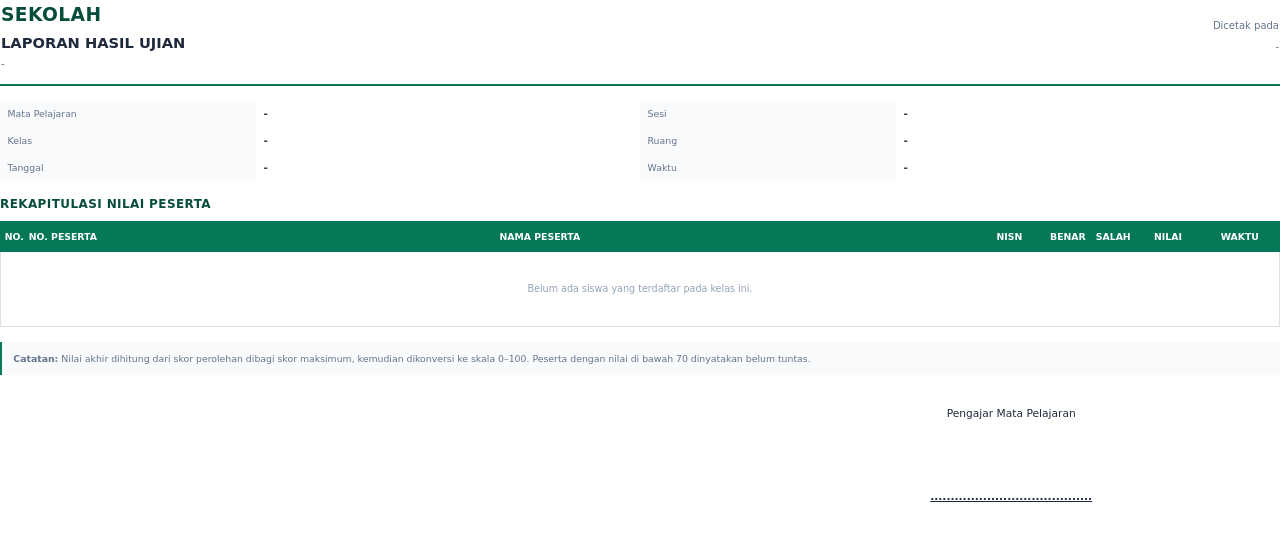
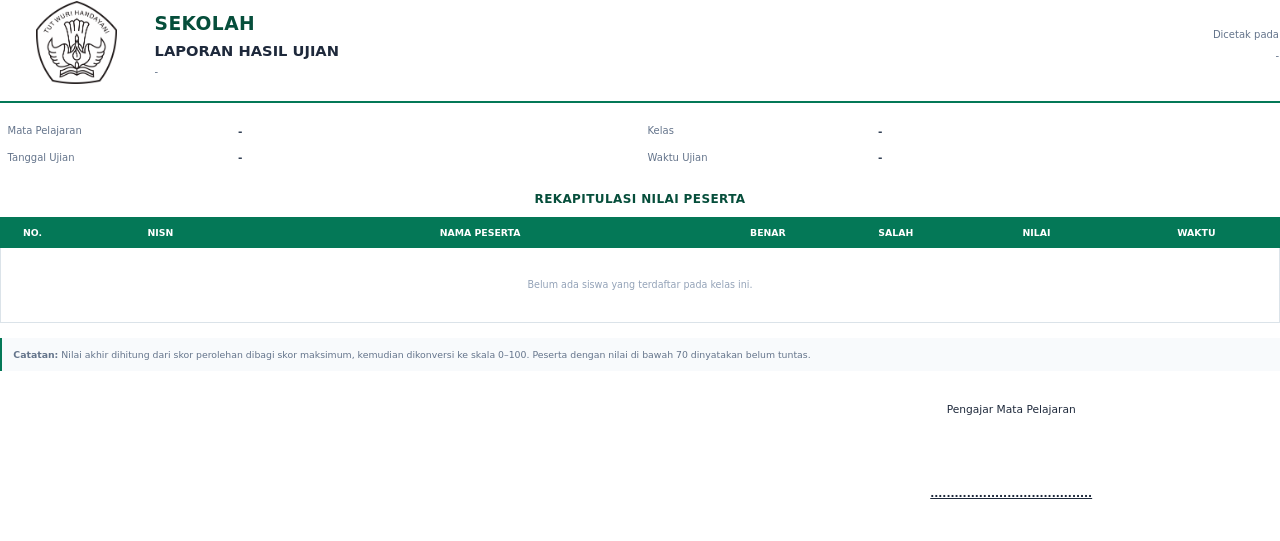
Before and after one commit to doeyekh/cbt-laravel-inertia-react, a Laravel app: template resources/views/reports/pdf.blade.php in a window 1280 px wide. Shown: the top 541 px of the page. Run offline with Laravel 12, Linux system fonts and the light colour scheme; the template is opened without the code that fills it, so the values that code supplies are empty.

Commit message:
Perubahan Cetak Laporan

```diff
--- a/docker-compose.prod.yml
+++ b/docker-compose.prod.yml
@@ -66,6 +66,7 @@ services:
       - "80:80"
     volumes:
       - ./public:/var/www/html/public:ro
+      - ./storage:/var/www/html/storage:ro
       - ./nginx.prod.conf:/etc/nginx/conf.d/default.conf:ro
 
 volumes:
--- a/resources/views/reports/pdf.blade.php
+++ b/resources/views/reports/pdf.blade.php
@@ -4,12 +4,12 @@
 
 <head>
     <meta charset="utf-8">
-    <title>Laporan Ujian {{ $schedule['name'] }}</title>
+    <title>Laporan Ujian {{ $schedule['name'] ?? '' }}</title>
 
     <style>
         @page {
             size: A4 portrait;
-            margin: 10mm 10mm 16mm 10mm;
+            margin: 10mm 10mm 16mm;
         }
 
         * {
@@ -34,13 +34,28 @@
             margin: 0;
         }
 
-        /* HEADER */
+        /* ========================================
+           HEADER
+        ======================================== */
+
         .header {
             margin-bottom: 3mm;
         }
 
         .header td {
             vertical-align: middle;
+        }
+
+        .header-logo {
+            width: 12%;
+            text-align: center;
+            vertical-align: middle;
+        }
+
+        .school-logo {
+            width: 22mm;
+            height: 22mm;
+            object-fit: contain;
         }
 
         .school-name {
@@ -66,6 +81,7 @@
         }
 
         .header-meta {
+            width: 35%;
             text-align: right;
             font-size: 7.5pt;
             line-height: 1.7;
@@ -81,33 +97,38 @@
             margin: 2mm 0 4mm;
         }
 
-        /* INFORMASI UJIAN */
+        /* ========================================
+           INFORMASI UJIAN
+        ======================================== */
+
         .info-table {
-            margin-bottom: 4mm;
+            margin-bottom: 5mm;
         }
 
         .info-table td {
             padding: 1.5mm 2mm;
-            /* border: 0.5pt solid #e2e8f0; */
             vertical-align: middle;
         }
 
         .info-label {
-            width: 20%;
-            background: #f8fafc;
+            width: 18%;
             color: #64748b;
-            font-size: 7pt;
+            font-size: 7.5pt;
         }
 
         .info-value {
-            width: 30%;
+            width: 32%;
             font-weight: bold;
             color: #334155;
         }
 
-        /* RINGKASAN */
+        /* ========================================
+           JUDUL BAGIAN
+        ======================================== */
+
         .section-title {
-            margin-bottom: 2mm;
+            margin-bottom: 2.5mm;
+            text-align: center;
             font-size: 9pt;
             font-weight: bold;
             color: #064e3b;
@@ -211,11 +208,12 @@
             border-left: 2pt solid #047857;
             color: #64748b;
             font-size: 7pt;
+            page-break-inside: avoid;
         }
 
-        .footer-space {
-            height: 3mm;
-        }
+        /* ========================================
+           TANDA TANGAN
+        ======================================== */
 
         .signature {
             margin-top: 8mm;
@@ -225,6 +223,7 @@
         .signature-block {
             width: 42%;
             text-align: center;
+            vertical-align: top;
         }
 
         .signature-space {
@@ -257,19 +257,23 @@
             ($schedule['open_time'] ?? '') . ' - ' . ($schedule['close_time'] ?? ''),
             ' -'
         );
-
-        $participantCount = $summary['participant_count'] ?? 0;
-        $completedCount = $summary['completed_count'] ?? 0;
-        $average = $summary['average_percentage'] ?? null;
-        $highest = $summary['highest_percentage'] ?? null;
-        $lowest = $summary['lowest_percentage'] ?? null;
-        $passPercentage = $summary['pass_percentage'] ?? null;
     @endphp
 
-    {{-- HEADER --}}
+    {{-- ========================================
+         HEADER LAPORAN
+    ======================================== --}}
+
     <table class="header">
         <tr>
-            <td width="65%">
+            <td width="12%" class="header-logo">
+                <img
+                    src="{{ public_path('img/logo.png') }}"
+                    alt="Logo Sekolah"
+                    class="school-logo"
+                >
+            </td>
+
+            <td width="53%">
                 <p class="school-name">
                     {{ $schedule['school'] ?? 'Sekolah' }}
                 </p>
@@ -301,69 +309,70 @@
 
     <div class="divider"></div>
 
+    {{-- ========================================
+         INFORMASI UJIAN
+    ======================================== --}}
 
     <table class="info-table">
         <tr>
             <td class="info-label">Mata Pelajaran</td>
-            <td class="info-value">{{ $schedule['subject'] ?? '-' }}</td>
+            <td class="info-value">
+                {{ $schedule['subject'] ?? '-' }}
+            </td>
 
-            <td class="info-label">Sesi</td>
-            <td class="info-value">{{ $schedule['session'] ?? '-' }}</td>
+            <td class="info-label">Kelas</td>
+            <td class="info-value">
+                {{ $schedule['class'] ?? '-' }}
+            </td>
         </tr>
 
         <tr>
-            <td class="info-label">Kelas</td>
-            <td class="info-value">{{ $schedule['class'] ?? '-' }}</td>
+            <td class="info-label">Tanggal Ujian</td>
+            <td class="info-value">
+                {{ $examDate }}
+            </td>
 
-            <td class="info-label">Ruang</td>
-            <td class="info-value">{{ $schedule['room'] ?? '-' }}</td>
-        </tr>
-
-        <tr>
-            <td class="info-label">Tanggal</td>
-            <td class="info-value">{{ $examDate }}</td>
-
-            <td class="info-label">Waktu</td>
+            <td class="info-label">Waktu Ujian</td>
             <td class="info-value">
-                {{ $timeRange !== '' ? $timeRange : '-' }}
+                {{ $timeRange ?: '-' }}
             </td>
         </tr>
     </table>
 
+    {{-- ========================================
+         REKAPITULASI NILAI PESERTA
+    ======================================== --}}
 
-
-    {{-- REKAP PESERTA --}}
-    <h2 class="section-title">Rekapitulasi Nilai Peserta</h2>
+    <h2 class="section-title">
+        Rekapitulasi Nilai Peserta
+    </h2>
 
     <table class="data-table">
         <thead>
             <tr>
-                <th style="width: 5mm;">No.</th>
-                <th style="width: 23mm;">No. Peserta</th>
-                <th>Nama Peserta</th>
-                <th style="width: 19mm;">NISN</th>
-                <th style="width: 12mm;">Benar</th>
-                <th style="width: 12mm;">Salah</th>
-                <th style="width: 17mm;">Nilai</th>
-                <th style="width: 21mm;">Waktu</th>
+                <th width="5%">No.</th>
+                <th width="15%">NISN</th>
+                <th width="35%">Nama Peserta</th>
+                <th width="10%">Benar</th>
+                <th width="10%">Salah</th>
+                <th width="12%">Nilai</th>
+                <th width="13%">Waktu</th>
             </tr>
         </thead>
 
         <tbody>
             @forelse ($participants as $index => $participant)
                 <tr>
-                    <td class="text-center">{{ $index + 1 }}</td>
+                    <td class="text-center">
+                        {{ $index + 1 }}
+                    </td>
 
                     <td class="text-center">
-                        {{ $participant['participant_number'] ?? '-' }}
+                        {{ $participant['nisn'] ?? '-' }}
                     </td>
 
                     <td class="participant-name">
                         {{ $participant['name'] ?? '-' }}
-                    </td>
-
-                    <td class="text-center">
-                        {{ $participant['nisn'] ?? '-' }}
                     </td>
 
                     <td class="text-center">
@@ -379,12 +388,12 @@
                     </td>
 
                     <td class="text-center">
-                        {{ $minutes($participant['time_spent_seconds'] ?? 0) }}
+                        {{ $minutes($participant['time_spent_seconds'] ?? null) }}
                     </td>
                 </tr>
             @empty
                 <tr>
-                    <td colspan="8" class="empty-row">
+                    <td colspan="7" class="empty-row">
                         Belum ada siswa yang terdaftar pada kelas ini.
                     </td>
                 </tr>
@@ -392,7 +401,10 @@
         </tbody>
     </table>
 
-    {{-- CATATAN --}}
+    {{-- ========================================
+         CATATAN
+    ======================================== --}}
+
     <div class="note">
         <strong>Catatan:</strong>
         Nilai akhir dihitung dari skor perolehan dibagi skor maksimum,
@@ -400,12 +412,19 @@
         Peserta dengan nilai di bawah 70 dinyatakan belum tuntas.
     </div>
 
+    {{-- ========================================
+         TANDA TANGAN
+    ======================================== --}}
+
     <table class="signature">
         <tr>
             <td width="58%"></td>
+
             <td class="signature-block">
                 <p>Pengajar Mata Pelajaran</p>
+
                 <div class="signature-space"></div>
+
                 <p class="signature-name">
                     {{ $schedule['teacher'] ?? '........................................' }}
                 </p>
```
Also changed, not shown: other parts of resources/views/reports/pdf.blade.php (+13 -32 lines).
